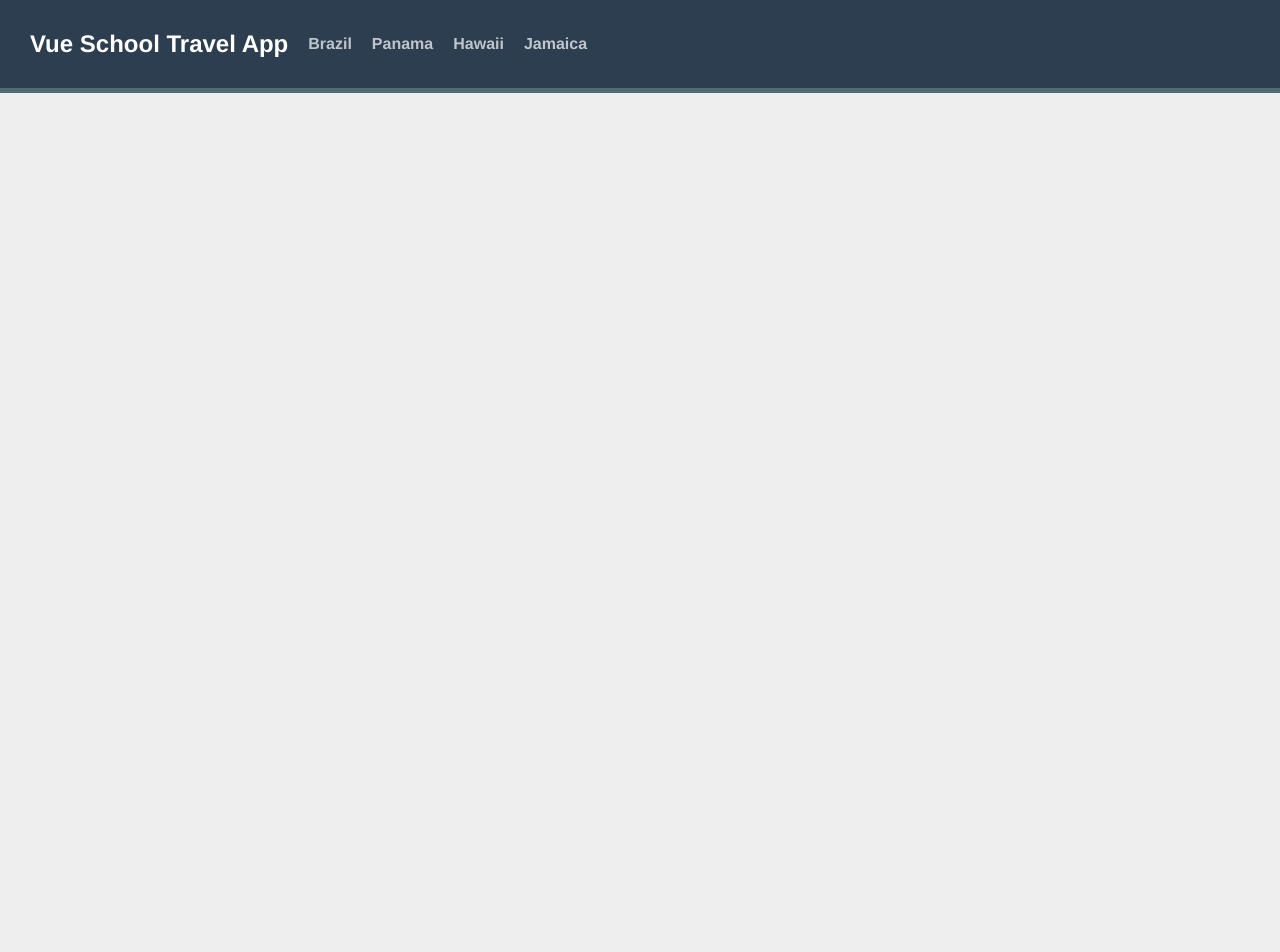
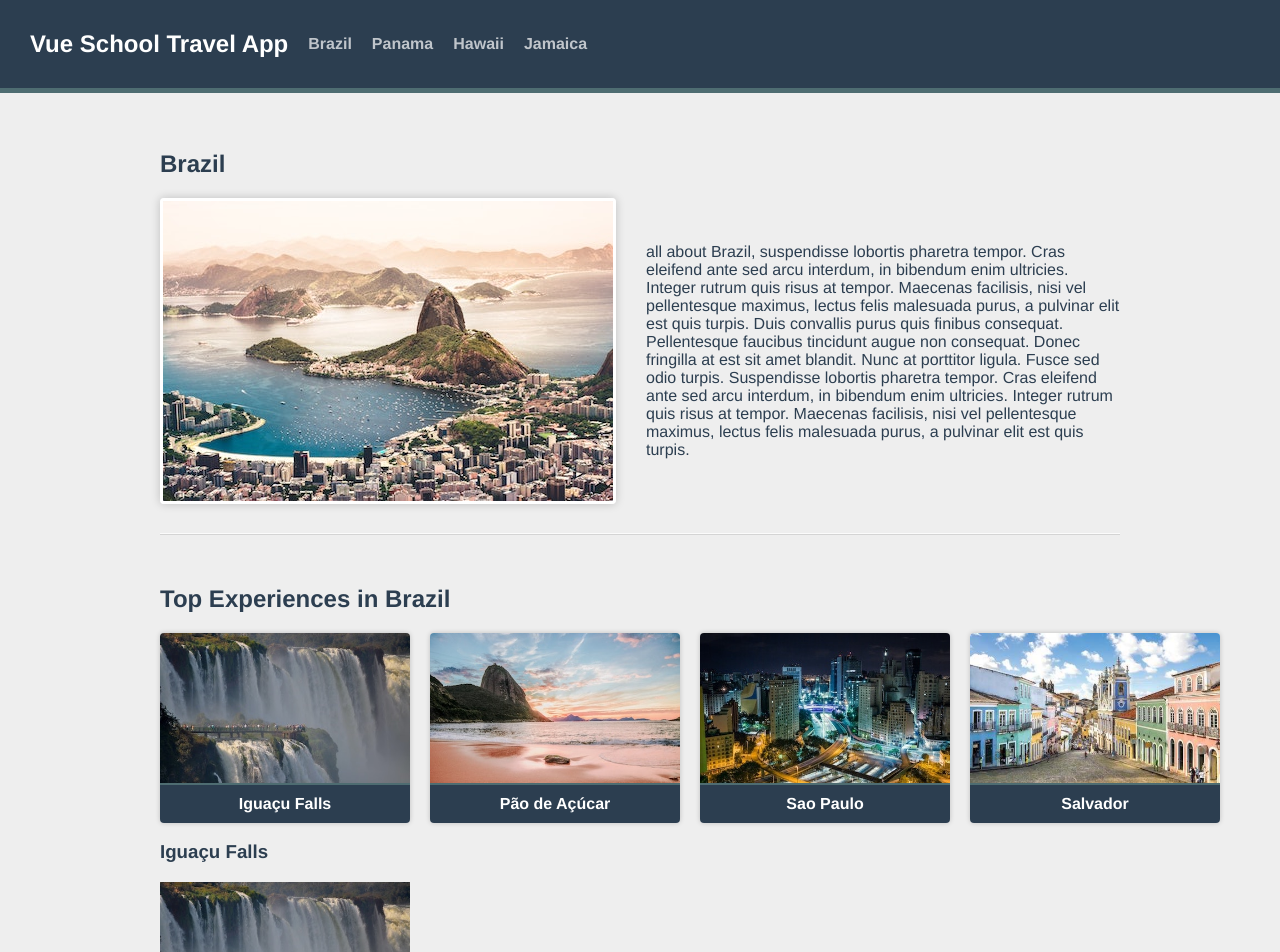
Before and after one commit to holynacll/dev-vue-router, a Vue app: page /destination/1/1/iguacu-falls in a window 1280 px wide. Shown: the top 952 px of the page. Before the commit the page ends 800 px from the top, so only its background shows below. Built offline with nearby package versions, Linux system fonts and the light colour scheme.

Commit message:
Chapter 2 end

```diff
--- /dev/null
+++ b/src/components/ExperienceCard.vue
@@ -0,0 +1,18 @@
+<template>
+  <div class="card">
+    <img :src="`/images/${experience.image}`" :alt="experience.name" />
+    <span class="card__text">
+      {{ experience.name }}
+    </span>
+  </div>
+</template>
+<script>
+export default {
+  props: {
+    experience: {
+      type: Object,
+      required: true,
+    },
+  },
+};
+</script>
--- a/src/router/index.js
+++ b/src/router/index.js
@@ -14,6 +14,18 @@
       import(
         /* webpackChunkName: "destination:id" */ "@/views/DestinationShow.vue"
       ),
+    props: true,
+    children: [
+      {
+        path: ":experienceSlug",
+        name: "experience.show",
+        component: () =>
+          import(
+            /* webpackChunkName: ":experienceSlug" */ "@/views/ExperienceShow.vue"
+          ),
+        props: true,
+      },
+    ],
   },
 ];
 
--- a/src/views/DestinationShow.vue
+++ b/src/views/DestinationShow.vue
@@ -6,17 +6,40 @@
       <p>{{ destination.description }}</p>
     </div>
   </section>
+  <section class="experiences">
+    <h2>Top Experiences in {{ destination.name }}</h2>
+    <div class="cards">
+      <router-link
+        v-for="experience in destination.experiences"
+        :key="experience.slug"
+        :to="{
+          name: 'experience.show',
+          params: {
+            experienceSlug: experience.slug,
+          },
+        }"
+      >
+        <ExperienceCard :experience="experience" />
+      </router-link>
+    </div>
+    <router-view />
+  </section>
 </template>
 <script>
 import sourceData from "@/data.json";
+import ExperienceCard from "@/components/ExperienceCard.vue";
 export default {
+  components: { ExperienceCard },
+  props: {
+    id: {
+      type: String,
+      required: true,
+    },
+  },
   computed: {
-    destinationId() {
-      return parseInt(this.$route.params.id);
-    },
     destination() {
       return sourceData.destinations.find(
-        (destination) => destination.id === this.destinationId
+        (destination) => destination.id === parseInt(this.id)
       );
     },
   },
--- /dev/null
+++ b/src/views/ExperienceShow.vue
@@ -0,0 +1,34 @@
+<template>
+  <section>
+    <h1>{{ experience.name }}</h1>
+    <img :src="`/images/${experience.image}`" :alt="experience.name" />
+    <p>{{ experience.description }}</p>
+  </section>
+</template>
+<script>
+import sourceData from "@/data.json";
+export default {
+  props: {
+    id: {
+      type: String,
+      required: true,
+    },
+    experienceSlug: {
+      type: String,
+      required: true,
+    },
+  },
+  computed: {
+    destination() {
+      return sourceData.destinations.find(
+        (destination) => destination.id === parseInt(this.id)
+      );
+    },
+    experience() {
+      return this.destination.experiences.find(
+        (experience) => experience.slug === this.experienceSlug
+      );
+    },
+  },
+};
+</script>
--- a/src/views/HomeView.vue
+++ b/src/views/HomeView.vue
@@ -9,7 +9,7 @@
           name: 'destination.show',
           params: {
             id: destination.id,
-            slug: destination.slug,
+            experienceSlug: destination.slug,
           },
         }"
       >
```
